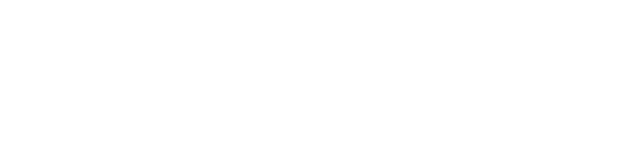
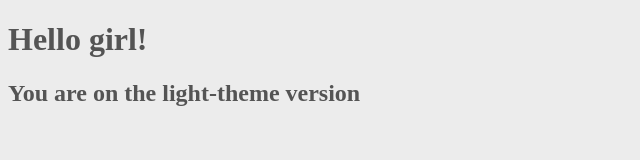
Before and after one commit to devyatoff87/try1, a plain HTML site: page index.html in a window 1280 px wide. Shown: the whole page, without its empty margins (0-640 px from the left). Drawn offline with Linux system fonts and the light colour scheme.

Commit message:
index edit

```diff
--- a/index.html
+++ b/index.html
@@ -6,10 +6,15 @@
     <meta http-equiv="X-UA-Compatible" content="IE=edge">
     <meta name="viewport" content="width=device-width, initial-scale=1.0">
     <title>Document</title>
+    <link rel="stylesheet" href="style.css">
 </head>
 
 <body>
-
+    <h1>Hello girl!</h1>
+    <h2>You are on the light-theme version</h2>
+    <footer>
+        <script src="script.js"></script>
+    </footer>
 </body>
 
 </html>
```
